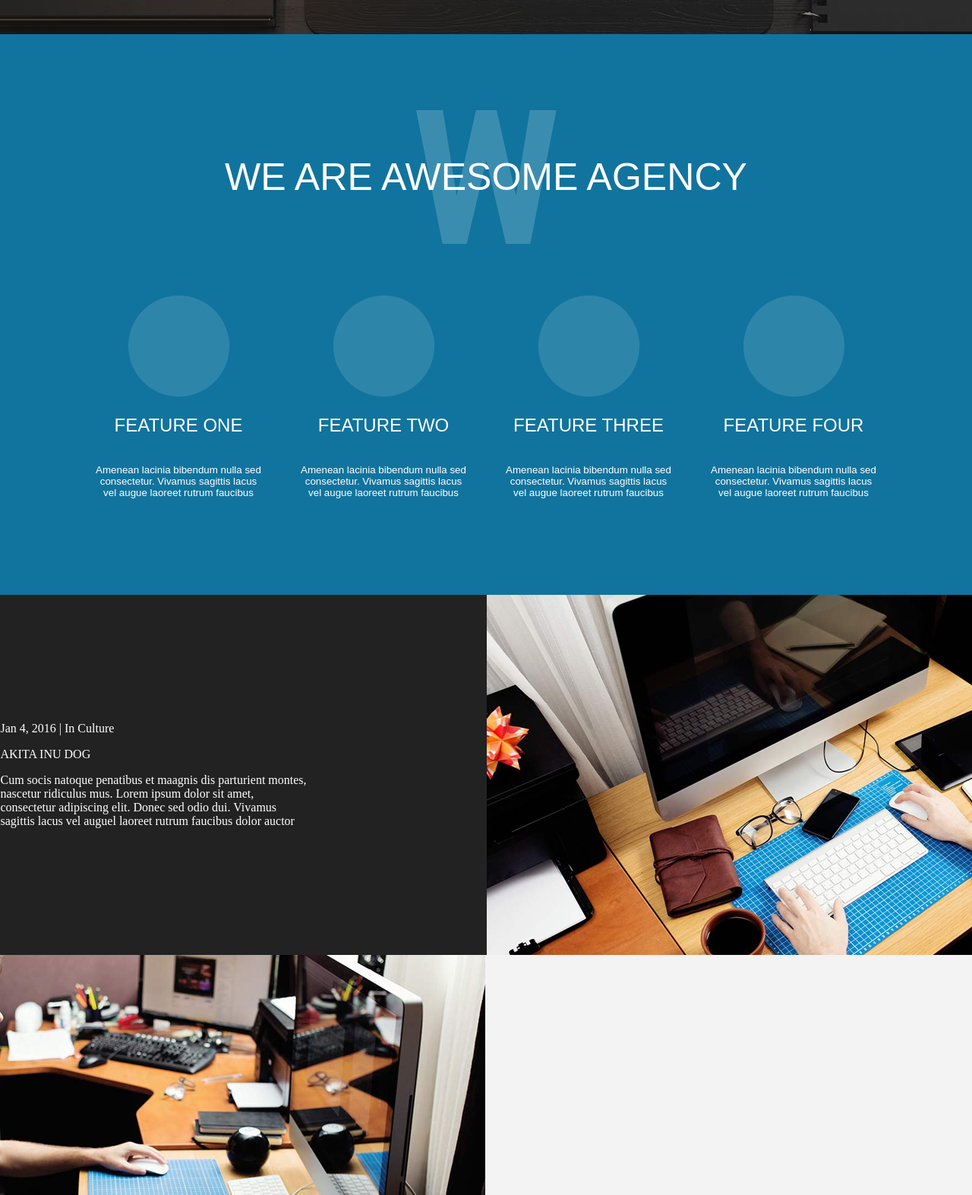
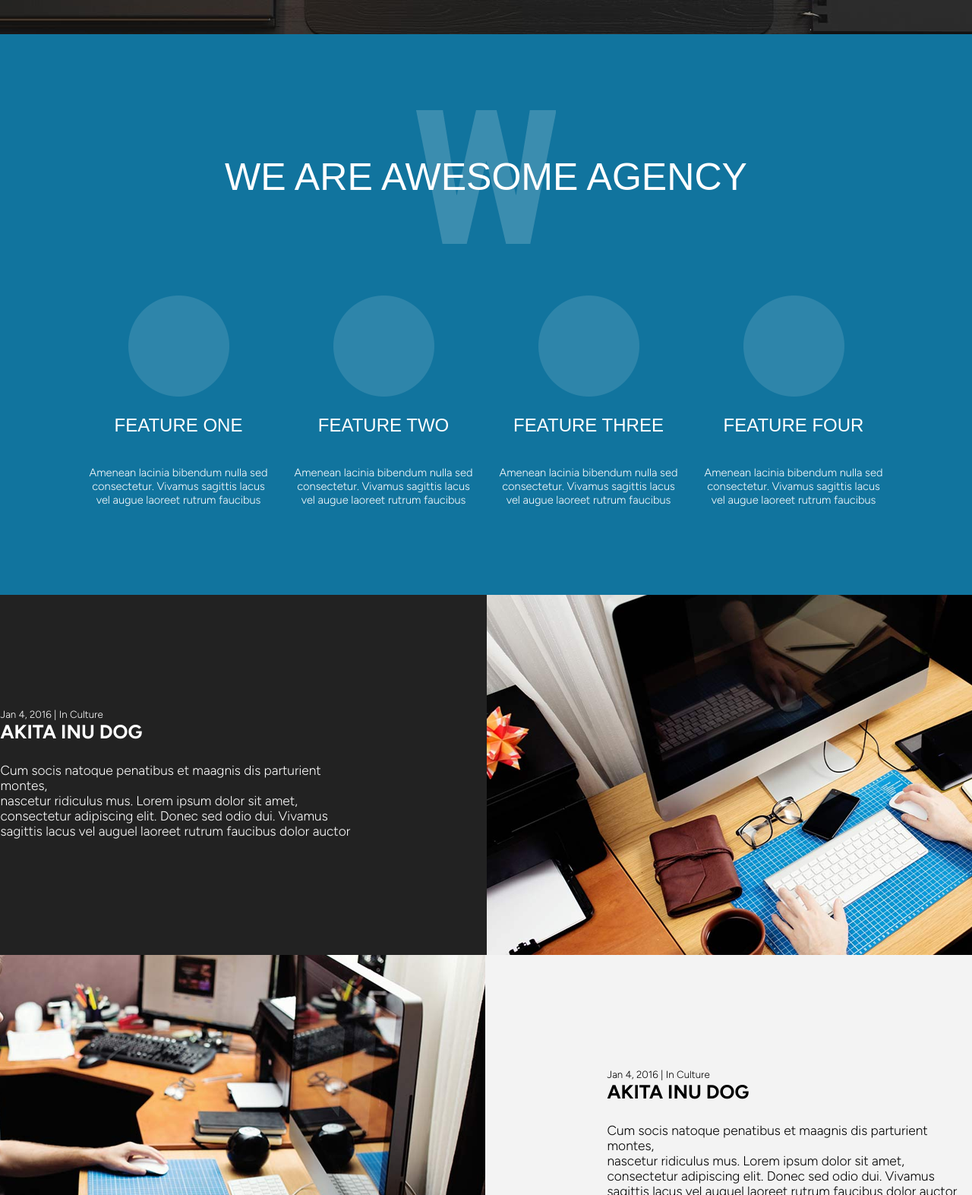
Before and after one commit to MashaKosher/PRI_1laba, a plain HTML site: page index.html in a window 1280 px wide. Shown: the part 835-2408 px from the top of the page at 76% size. Drawn offline with nearby package versions, Linux system fonts and the light colour scheme; a web font is replaced by a local one.

Commit message:
half from my part

```diff
--- a/index.html
+++ b/index.html
@@ -1,5 +1,6 @@
 <!DOCTYPE html>
 <html lang="en">
+
 <head>
   <meta charset="UTF-8" />
   <meta name="viewport" content="width=device-width, initial-scale=1.0" />
@@ -7,10 +8,12 @@
   <link rel="stylesheet" href="static/style/style.css" />
   <link href="https://fonts.cdnfonts.com/css/gotham-6" rel="stylesheet" />
   <link rel="preconnect" href="https://fonts.gstatic.com" />
-    <link
-      href="https://fonts.googleapis.com/css2?family=Open+Sans:wght@400;700&display=swap"
-      rel="stylesheet"
-    />
+  <link href="https://fonts.googleapis.com/css2?family=Open+Sans:wght@400;700&display=swap" rel="stylesheet" />
+
+  <link rel="preconnect" href="https://fonts.googleapis.com">
+  <link rel="preconnect" href="https://fonts.gstatic.com" crossorigin>
+
+  <link href="https://fonts.googleapis.com/css2?family=Figtree:wght@300;700&display=swap" rel="stylesheet">
 </head>
 
 <body>
@@ -31,7 +34,10 @@
           <li><a href="">Tutorials</a></li>
           <li><a href="">Contact us</a></li>
         </ul>
+
       </div>
+      <hr>
+
 
       <div class="first-layer-two-container">
         <div>
@@ -103,9 +109,9 @@
     <div class="third-layer-container">
       <div class="first-third-layer-container">
         <div>
-            <p>Jan 4, 2016  |  In Culture</p>
-            <p>AKITA INU DOG</p>
-            <p>Cum socis natoque penatibus et maagnis dis parturient  montes, <br>
+          <p id = "ftldate-container">Jan 4, 2016 | In Culture</p>
+          <p id = "ftlheader-container">AKITA INU DOG</p>
+          <p id="ftltext-container">Cum socis natoque penatibus et maagnis dis parturient montes, <br>
             nascetur ridiculus mus. Lorem ipsum dolor sit amet,<br>
             consectetur adipiscing elit. Donec sed odio dui. Vivamus <br>
             sagittis lacus vel auguel laoreet rutrum faucibus dolor auctor</p>
@@ -117,8 +123,19 @@
 
     <!-- четвертый div -->
     <div class="fourth-layer-container">
-        <div class="first-fourth-layer-container"></div>
-        <div class="second-fourth-layer-container"></div>
+      <div class="first-fourth-layer-container">
+      </div>
+      <div class="second-fourth-layer-container">
+        <div>
+          <p id = "ftldate-container">Jan 4, 2016 | In Culture</p>
+          <p id = "ftlheader-container">AKITA INU DOG</p>
+          <p id="ftltext-container">Cum socis natoque penatibus et maagnis dis parturient montes, <br>
+            nascetur ridiculus mus. Lorem ipsum dolor sit amet,<br>
+            consectetur adipiscing elit. Donec sed odio dui. Vivamus <br>
+            sagittis lacus vel auguel laoreet rutrum faucibus dolor auctor</p>
+
+        </div>
+      </div>
     </div>
 
     <!-- пятый div -->
@@ -140,4 +157,5 @@
     <div class="tenth-layer-container"></div>
   </div>
 </body>
+
 </html>
--- a/static/style/style.css
+++ b/static/style/style.css
@@ -46,7 +46,7 @@ body{
 .first-layer-one-container>ul>li>a{
     color: white ;
     font-family: 'Myriad Pro', sans-serif;
-    font-size: 10pt;
+    font-size: 12pt;
     font: optional;
     text-decoration: none;
 }
@@ -69,20 +69,29 @@ body{
 }
 
 .text-layer1-one-container{
-    display: inline;
-    font-family: 'Gotham Bold', sans-serif;
+    display: inline-flex;
+    /* font-family: 'Gotham Bold', sans-serif; */
+    font-family: 'Figtree', sans-serif;
+    font-weight: bold;
     color: white;
-    font-size: 152.54pt;
+    font-size: 148pt;
     letter-spacing: -0.05em;
+    margin-bottom: 0;
+
 }
+
 
 .text-layer1-two-container{
     display: inline-flex;
-    font-family: 'Gotham Medium',sans-serif ;
+    /* font-family: 'Gotham Medium',sans-serif ; */
+    font-family: 'Figtree', sans-serif;
     color: #11749e;
     letter-spacing: 0.74em;
     white-space: nowrap;
-    font-size: 24.79pt;
+    font-size: 20pt;
+    font-weight:bolder;
+    margin-top: 0;
+    padding: 0;
 }
 
 .first-layer-three-container{
@@ -93,6 +102,7 @@ body{
     flex-direction: column;
     padding-bottom: 20px;
     font-size: small;
+    padding: 0;
 
 }
 
@@ -169,9 +179,10 @@ body{
 #imagtwo-2layer{
     text-align: center;
     color: white;
-    font-family:  'Gotham Book',sans-serif;
-    font-size: 10pt;
-    font-weight:
+    /* font-family:  'Gotham Book',sans-serif; */
+    font-family: 'Figtree', sans-serif;
+    font-size: 11pt;
+    white-space: nowrap;
 }
 
 
@@ -183,6 +194,23 @@ body{
     align-items: center;
     width: 1600px;
     height: 474px;
+}
+
+#ftlheader-container{
+    font-family: 'Figtree', sans-serif;
+    font-size: 19pt;
+    margin-top: 0;
+    font-weight: 700;
+}
+#ftldate-container{
+    font-family: 'Figtree', sans-serif;
+    font-size: 10pt;
+    margin-bottom: 0;
+}
+#ftltext-container{
+    font-family: 'Figtree', sans-serif;
+    font-size: 13pt;
+
 }
 
 /* третий div слева */
@@ -203,7 +231,6 @@ body{
 }
 .first-third-layer-container>div>p{
     color: white;
-
 }
 
 
@@ -237,4 +264,12 @@ body{
     background-image: url(backgroundimage/FourthLayerBackground/FourthLayerRight.png);
     width: 801px;
     height: 474px;
+    display: flex;
+    flex-direction: row;
+    align-items: center;
+    justify-content: center;
 }
+
+.second-fourth-layer-container>div{
+    width: 480px;
+}
```
Lines whose indentation alone changed are shown as unchanged.
